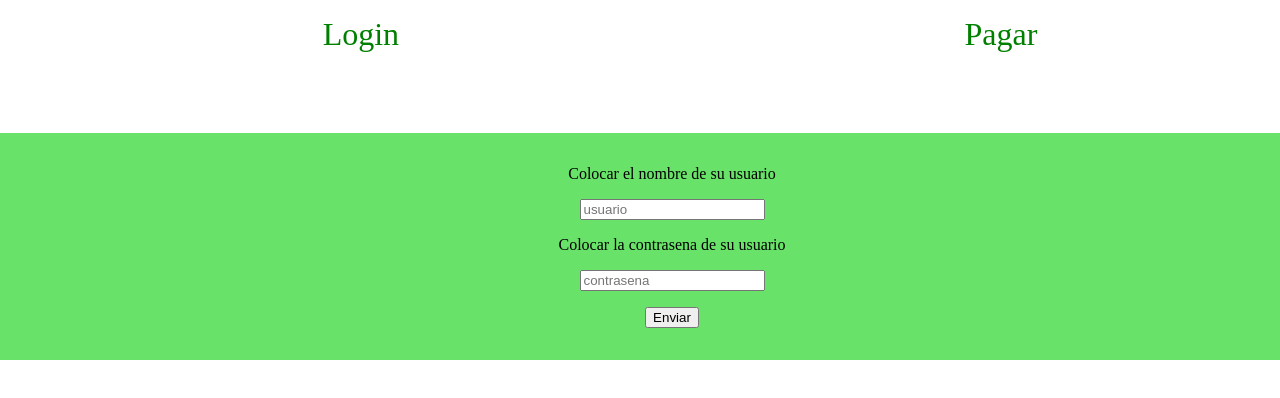
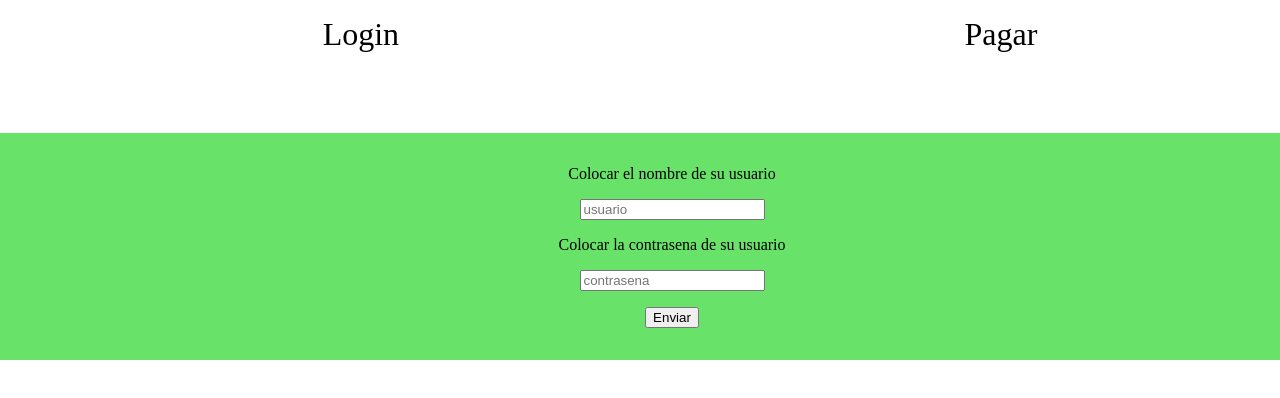
Before and after one commit to Nightshadow7/Hackaton-Reto, a React (Create React App) app in the folder frontend/: page / in a window 1280 px wide. Shown: the top 398 px of the page. Built offline with nearby package versions, Linux system fonts and the light colour scheme; the HTML template or start-up script is replaced by a standard one.

Commit message:
feat: :sparkles:

```diff
--- a/frontend/src/App.js
+++ b/frontend/src/App.js
@@ -3,6 +3,7 @@ import { BrowserRouter, Route, Routes } from 'react-router-dom';
 import UserN_Cuenta from './components/UserN-Cuenta';
 import Ingreso from './components/Ingreso.jsx';
 import Home from './components/Home.jsx';
+import Header from './components/sub-componets/Header';
 import "./app.css"
 
 
@@ -13,6 +14,7 @@ function App() {
         <Route path="/" element={<Home />} />
         <Route path="/UserCuenta" element={<UserN_Cuenta />} />
         <Route path="/Ingreso" element={<Ingreso />} />
+        <Route path="/header" element={<Header />} />
       </Routes>
     </BrowserRouter>
   );
--- a/frontend/src/components/sub-componets/Header.jsx
+++ b/frontend/src/components/sub-componets/Header.jsx
@@ -1,9 +1,9 @@
 import React from 'react';
-import { BrowserRouter, Route, Routes, NavLink } from 'react-router-dom';
+import { BrowserRouter, Route, Routes, NavLink, useNavigate } from 'react-router-dom';
 import Login from './login.jsx';
 import UserN_Cuenta from '../UserN-Cuenta.jsx';
 const Header = () => {
-
+    const navigate = useNavigate();
     return (
         <>
             {/* <BrowserRouter> */}
@@ -11,8 +11,8 @@ const Header = () => {
 
             <nav>
                 <ul className='header-container'>
-                    <li> <NavLink to='/login' > Login </NavLink> </li>
-                    <li> <NavLink to='/pagar'>Pagar</NavLink> </li>
+                    <li onClick={()=>navigate('/Ingreso')}> Login </li>
+                    <li onClick={()=>navigate("/pagar")}> Pagar </li>
                 </ul>
             </nav>
             </header>
```
